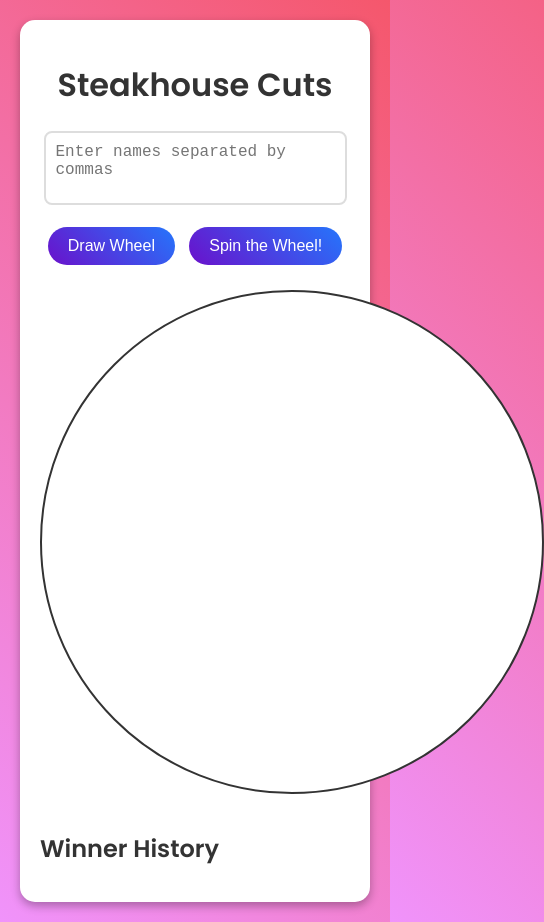
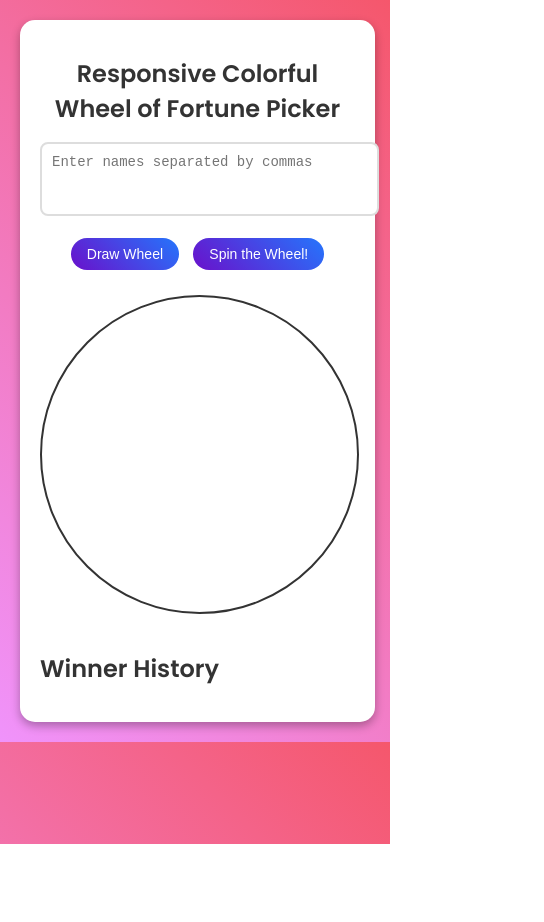
Before and after one commit to PurpleLifeControl/SteakhouseCuts, a plain HTML site: page index.html in a window 390 px wide. Shown: the whole page, 544 px wide, since content can reach past the window. After the commit the page ends 844 px from the top, so only its background shows below. Drawn offline with Linux system fonts and the light colour scheme.

Commit message:
Update index.html

```diff
--- a/index.html
+++ b/index.html
@@ -2,8 +2,10 @@
 <html>
 <head>
   <meta charset="UTF-8">
-  <title>Steakhouse Cuts</title>
-  <!-- Using Google Fonts for a modern, fresh look -->
+  <!-- The viewport meta tag makes the site responsive on mobile devices -->
+  <meta name="viewport" content="width=device-width, initial-scale=1.0">
+  <title>Responsive Colorful Wheel of Fortune Picker</title>
+  <!-- Google Fonts for a modern look -->
   <link href="https://fonts.googleapis.com/css2?family=Poppins:wght@400;600&display=swap" rel="stylesheet">
   <style>
     /* Overall Page Styling */
@@ -15,18 +17,19 @@
       padding: 20px;
       color: #333;
     }
-    /* Container styling with rounded corners and a subtle shadow */
+    /* Container styling: maximum width with responsive width */
     .container {
       max-width: 600px;
+      width: 90%;
       margin: auto;
       background: #fff;
       padding: 20px;
       border-radius: 15px;
       box-shadow: 0 4px 10px rgba(0,0,0,0.3);
     }
-    /* Textarea for name input */
+    /* Textarea styling */
     textarea {
-      width: 90%;
+      width: 100%;
       height: 50px;
       padding: 10px;
       margin-bottom: 10px;
@@ -40,7 +43,7 @@
       border-color: #6a11cb;
       outline: none;
     }
-    /* Colorful, rounded buttons with a gradient background */
+    /* Colorful, rounded buttons */
     button {
       padding: 10px 20px;
       font-size: 16px;
@@ -59,12 +62,15 @@
       background: #bbb;
       cursor: not-allowed;
     }
-    /* Canvas styling for the wheel */
+    /* Responsive Canvas styling: width adjusts to container while keeping a square aspect ratio */
     canvas {
       margin-top: 20px;
       border: 2px solid #333;
       border-radius: 50%;
       background: #fff;
+      width: 100%;
+      height: auto;
+      max-width: 500px;
     }
     /* Result text styling */
     #result {
@@ -92,11 +98,27 @@
       border-radius: 5px;
       margin-bottom: 5px;
     }
+    /* Media query for smaller screens */
+    @media (max-width: 600px) {
+      h1 {
+        font-size: 24px;
+      }
+      button {
+        font-size: 14px;
+        padding: 8px 16px;
+      }
+      textarea {
+        font-size: 14px;
+      }
+      #result {
+        font-size: 20px;
+      }
+    }
   </style>
 </head>
 <body>
   <div class="container">
-    <h1>Steakhouse Cuts</h1>
+    <h1>Responsive Colorful Wheel of Fortune Picker</h1>
     <textarea id="namesInput" placeholder="Enter names separated by commas"></textarea><br>
     <button id="drawButton">Draw Wheel</button>
     <button id="spinButton">Spin the Wheel!</button>
@@ -118,9 +140,21 @@
     let arc = 0;           // Angle per segment (calculated later)
     let winners = [];      // Array to track the history of winners
 
+    // Resize the canvas based on the container width (to maintain responsiveness)
+    function resizeCanvas() {
+      const containerWidth = document.querySelector('.container').clientWidth;
+      canvas.width = containerWidth;
+      canvas.height = containerWidth; // Keep a square canvas for the wheel
+      drawWheel(); // Redraw the wheel after resizing
+    }
+
+    // Redraw canvas on window resize
+    window.addEventListener('resize', resizeCanvas);
+
     // Draw the wheel on the canvas
     function drawWheel() {
       ctx.clearRect(0, 0, canvas.width, canvas.height);
+      if (names.length === 0) return;
       arc = 2 * Math.PI / names.length;  // Equal segment angle
       const centerX = canvas.width / 2;
       const centerY = canvas.height / 2;
@@ -195,6 +229,7 @@
         return;
       }
       currentAngle = 0;  // Reset rotation
+      resizeCanvas();    // Resize canvas and draw the wheel
       drawWheel();
       document.getElementById("result").innerText = "";
     });
@@ -256,6 +291,9 @@
       winners.push(winner);
       updateWinnersList();
     }
+
+    // Initialize canvas size on page load
+    resizeCanvas();
   </script>
 </body>
 </html>
```
